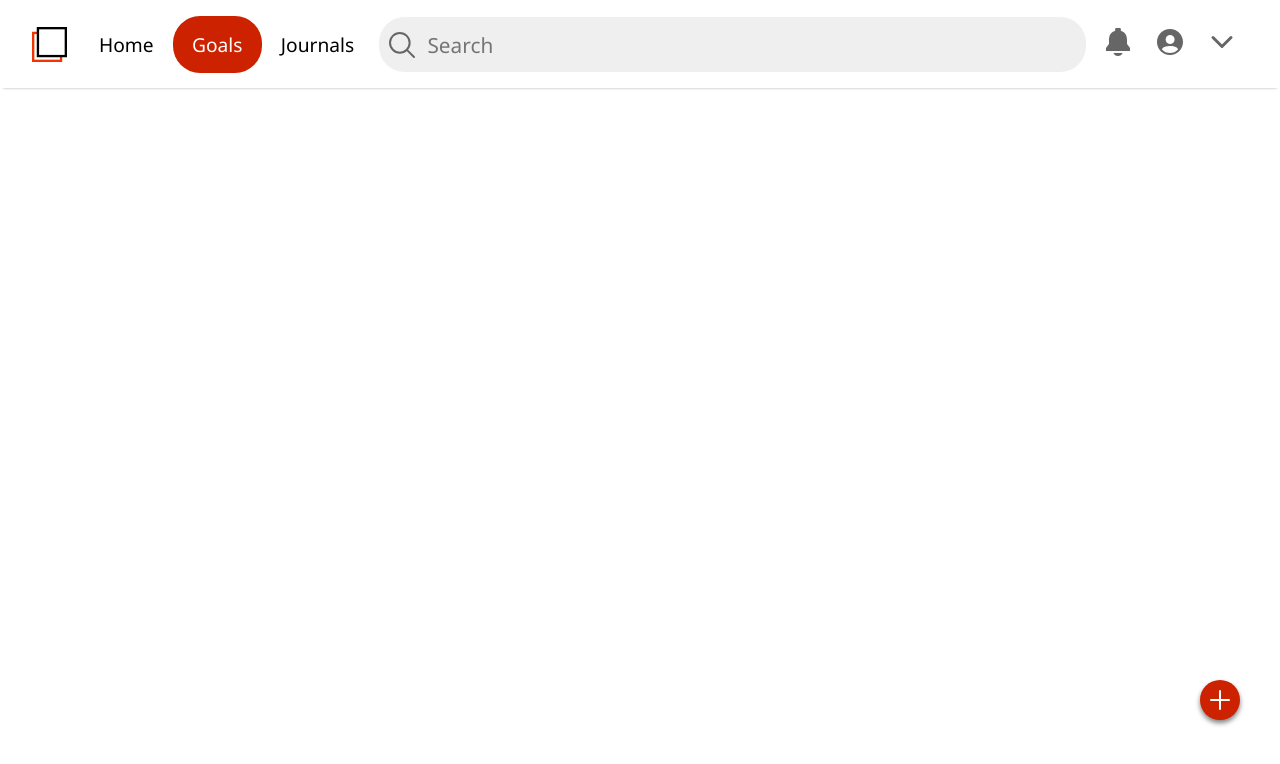
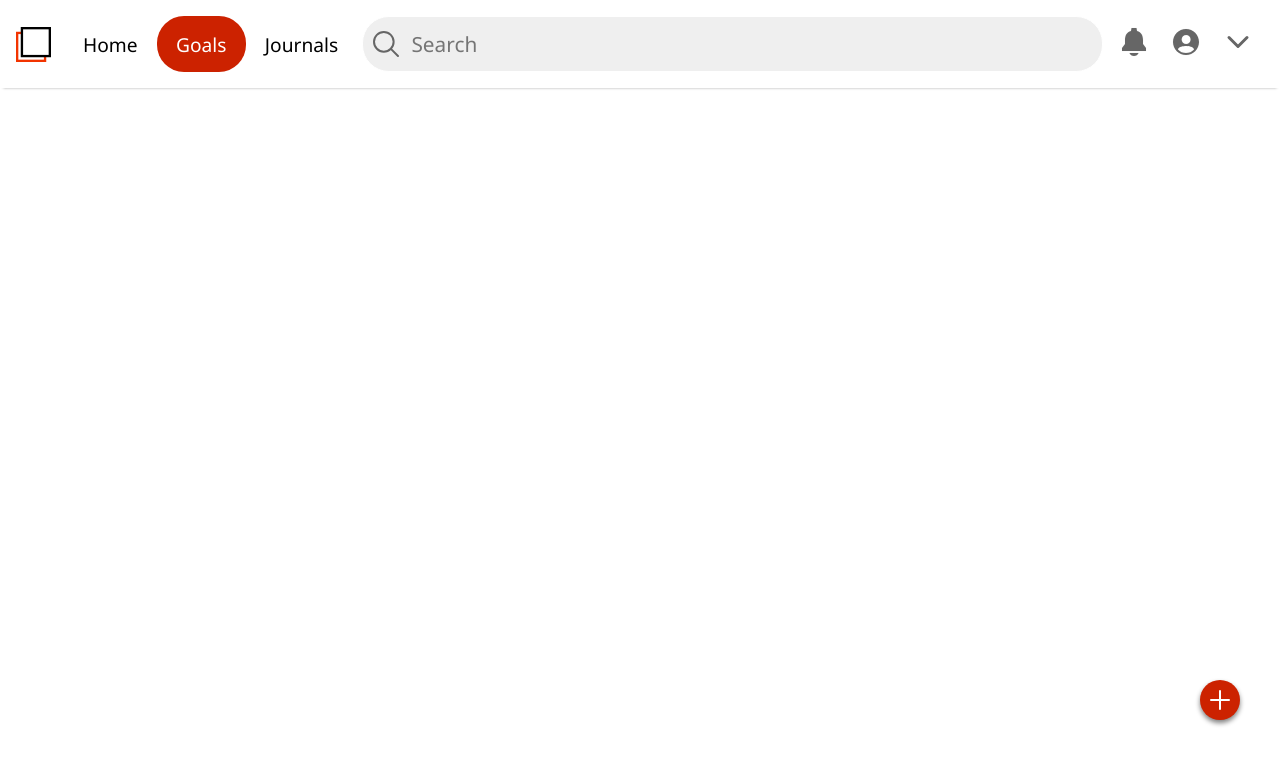
Before and after one commit to EdTosoy/FlashCard-Project, a React (Create React App) app: page /goals in a window 1280 px wide. Shown: the top 764 px of the page. Built offline with nearby package versions, Linux system fonts and the light colour scheme.

Commit message:
update order

```diff
--- a/src/App.scss
+++ b/src/App.scss
@@ -1,4 +1,3 @@
-header,
 .home {
   display: grid;
   grid-template-columns:
@@ -6,6 +5,3 @@ header,
     minmax(1rem, 95vw)
     minmax(1rem, 1fr);
 }
-.header-content {
-  grid-column: 2/-2;
-}
--- a/src/Components/AddBtn/AddBtn.scss
+++ b/src/Components/AddBtn/AddBtn.scss
@@ -1,4 +1,5 @@
 .add-btn {
+  z-index: 1;
   cursor: pointer;
   display: grid;
   place-content: center;
--- a/src/Components/AddBtn/AddModalWrapper.scss
+++ b/src/Components/AddBtn/AddModalWrapper.scss
@@ -1,11 +1,11 @@
 .add-modal-wrapper {
-  z-index: 99999999;
+  z-index: 100;
   width: 100vw;
   height: 100vh;
   display: grid;
   place-content: center;
   background-color: rgba($color: #000000, $alpha: 0.5);
-  position: absolute;
+  position: fixed;
   top: 0;
   left: 0;
 }
--- a/src/Components/Header/DropDown.scss
+++ b/src/Components/Header/DropDown.scss
@@ -1,5 +1,5 @@
 .drop-down {
-  z-index: 9999999;
+  // z-index: 100;
   background-color: white;
   width: 250px;
   display: grid;
--- a/src/Components/Header/Header.scss
+++ b/src/Components/Header/Header.scss
@@ -1,12 +1,15 @@
 header {
-  height: 5.5em;
+  position: fixed;
+  // top: 0px;
   width: 100vw;
-  z-index: 9999;
-  padding: 1em 0;
-  box-shadow: 0 3px 3px -2.6px gray;
-  font-size: 1rem;
-  background-color: white;
+  z-index: 10;
   .header-content {
+    grid-column: 2/-2;
+    box-shadow: 0 3px 3px -2.6px gray;
+    font-size: 1rem;
     display: flex;
+    height: 5.5em;
+    background-color: white;
+    padding: 1em;
   }
 }
```
